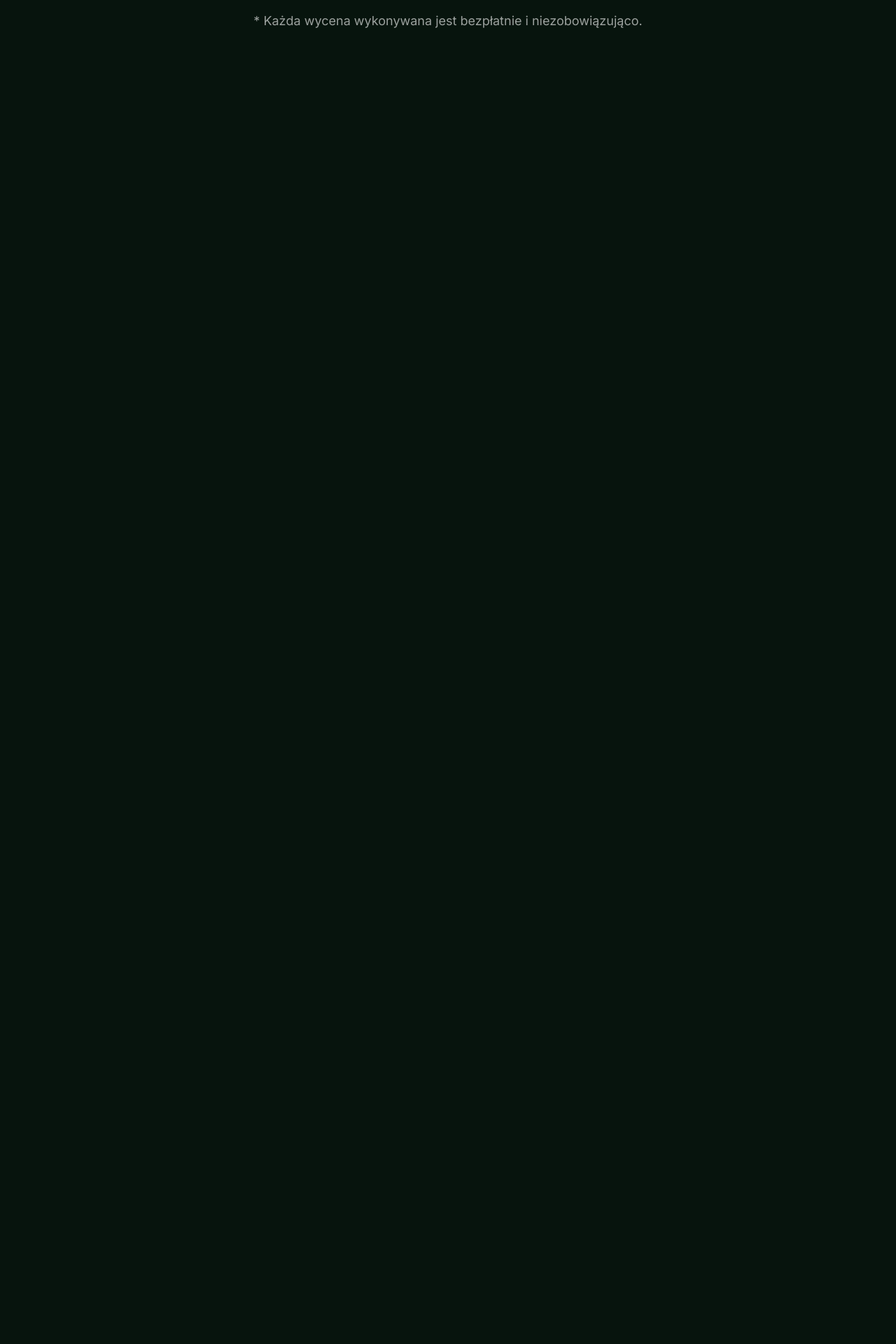
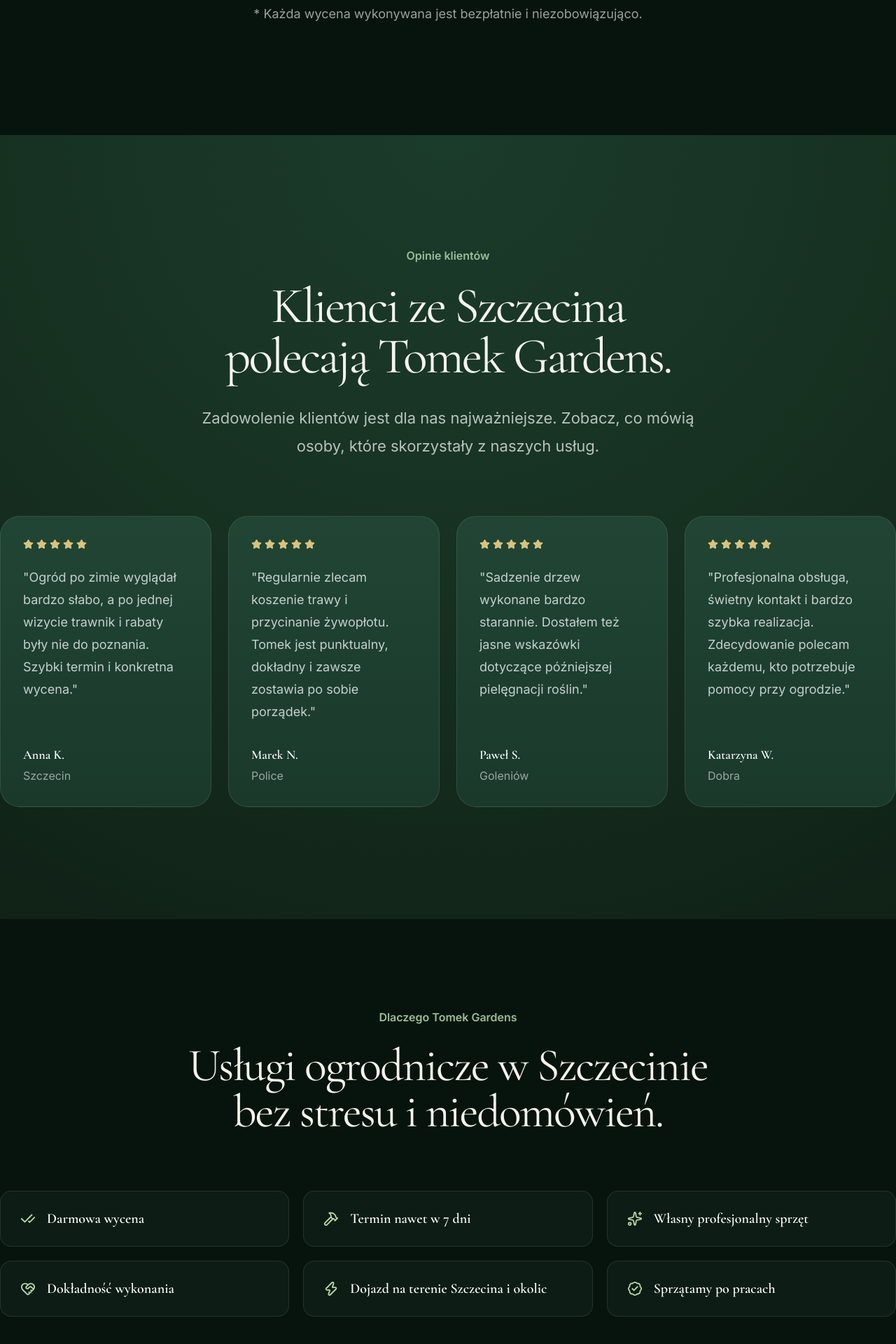
Before and after one commit to TomaszZdebiakcode/tomek-gardens, a Next.js app: page / in a window 1280 px wide. Shown: the part 4322-6242 px from the top of the page at 70% size. Before the commit the page ends 4525 px from the top, so only its background shows below. Built offline with nearby package versions, Linux system fonts and the light colour scheme.

Commit message:
feat(home): implement pricing, reviews and why-us sections

```diff
--- a/app/page.tsx
+++ b/app/page.tsx
@@ -3,6 +3,8 @@
 import Services from "@/components/sections/Services";
 import Gallery from "@/components/sections/Gallery";
 import Pricing from "@/components/sections/Pricing";
+import Reviews from "@/components/sections/Reviews";
+import Features from "@/components/sections/Features";
 
 export default function Home() {
   return (
@@ -11,7 +13,9 @@
       <Hero />
       <Services />
       <Gallery />
-      <Pricing/>
-      </>
+      <Pricing />
+      <Reviews />
+      <Features />
+    </>
   );
 }
--- /dev/null
+++ b/components/sections/Features.tsx
@@ -0,0 +1,40 @@
+import Container from "@/components/ui/Container";
+import FeatureCard from "@/components/ui/FeatureCard";
+import { features } from "@/data/features";
+
+export default function Features() {
+    return (
+        <section
+            className="bg-[#07140d] py-24 lg:py-32"
+        >
+            <Container>
+
+                <div className="mx-auto max-w-[820px] text-center">
+
+                    <span className="text-[16px] font-semibold text-[#9bbd96]">
+                        Dlaczego Tomek Gardens
+                    </span>
+
+                    <h2 className="mt-6 font-heading text-[42px] leading-[1] tracking-[-0.03em] text-[#f4f2ea] md:text-[58px] lg:text-[66px]">
+                        Usługi ogrodnicze w Szczecinie
+                        <br />
+                        bez stresu i niedomówień.
+                    </h2>
+
+                </div>
+
+                <div className="mt-20 grid gap-5 md:grid-cols-2 xl:grid-cols-3">
+
+                    {features.map((feature) => (
+                        <FeatureCard
+                            key={feature.title}
+                            {...feature}
+                        />
+                    ))}
+
+                </div>
+
+            </Container>
+        </section>
+    );
+}
--- a/components/sections/Reviews.tsx
+++ b/components/sections/Reviews.tsx
@@ -0,0 +1,79 @@
+import Container from "@/components/ui/Container";
+import ReviewCard from "@/components/ui/ReviewCard";
+import { reviews } from "@/data/reviews";
+
+export default function Reviews() {
+    return (
+        <section
+            className="py-24 lg:py-40"
+            style={{
+                background:
+                    "radial-gradient(circle at top, #1b3b2b 0%, #173222 45%, #102116 100%)",
+            }}
+        >
+            <Container>
+
+                <div className="mx-auto max-w-[850px] text-center">
+
+                    <span className="text-[16px] font-semibold text-[#9bbd96]">
+                        Opinie klientów
+                    </span>
+
+                    <h2
+                        className="
+            mt-6
+            font-heading
+            text-[44px]
+            leading-[1]
+            tracking-[-0.04em]
+            text-[#f5f4ef]
+
+            lg:text-[72px]
+          "
+                    >
+                        Klienci ze Szczecina
+                        <br />
+                        polecają Tomek Gardens.
+                    </h2>
+
+                    <p
+                        className="
+            mx-auto
+            mt-8
+            max-w-[720px]
+            text-[18px]
+            leading-8
+            text-white/70
+
+            lg:text-[22px]
+            lg:leading-10
+          "
+                    >
+                        Zadowolenie klientów jest dla nas najważniejsze.
+                        Zobacz, co mówią osoby, które skorzystały z naszych usług.
+                    </p>
+
+                </div>
+
+                <div
+                    className="
+          mt-20
+          grid
+          gap-6
+
+          md:grid-cols-2
+          xl:grid-cols-4
+        "
+                >
+                    {reviews.map((review) => (
+                        <ReviewCard
+                            key={review.name}
+                            {...review}
+                        />
+                    ))}
+                </div>
+
+            </Container>
+        </section>
+    );
+}
--- /dev/null
+++ b/components/ui/FeatureCard.tsx
@@ -0,0 +1,44 @@
+import { LucideIcon } from "lucide-react";
+
+type Props = {
+    icon: LucideIcon;
+    title: string;
+};
+
+export default function FeatureCard({
+    icon: Icon,
+    title,
+}: Props) {
+    return (
+        <article
+            className="
+        flex
+        items-center
+        gap-4
+        rounded-2xl
+        border
+        border-white/10
+        bg-[#0d1c14]
+        px-7
+        py-6
+        transition-all
+        duration-300
+
+        hover:-translate-y-1
+        hover:border-[#9bbd96]/30
+        hover:bg-[#12251b]
+        hover:shadow-[0_0_40px_rgba(184,216,167,0.05)]
+    "
+        >
+            <Icon
+                size={22}
+                strokeWidth={2}
+                className="text-[#b8d8a7]"
+            />
+
+            <h3 className="text-[20px] font-semibold text-white">
+                {title}
+            </h3>
+        </article>
+    );
+}
--- a/components/ui/PricingCard.tsx
+++ b/components/ui/PricingCard.tsx
@@ -21,8 +21,16 @@
                 strokeWidth={1.8}
                 className="mb-7 text-[#b8d8a7]"
             />
-
-            <h3 className="text-[32px] font-bold text-white">
+            <h3
+                className="
+        min-h-[72px]
+        font-heading
+        text-[32px]
+        font-semibold
+        leading-[1.15]
+        text-white
+    "
+            >
                 {title}
             </h3>
 
@@ -30,7 +38,7 @@
                 {price}
             </div>
 
-            <p className="mt-7 flex-1 text-[18px] leading-8 text-white/65">
+            <p className="min-h-[130px] mt-7 flex-1 text-[18px] leading-8 text-white/65">
                 {description}
             </p>
 
--- /dev/null
+++ b/components/ui/ReviewCard.tsx
@@ -0,0 +1,56 @@
+import { Star } from "lucide-react";
+
+type Props = {
+    name: string;
+    city: string;
+    review: string;
+};
+
+export default function ReviewCard({
+    name,
+    city,
+    review,
+}: Props) {
+    return (
+        <article
+            className="
+            flex h-full flex-col
+      rounded-[28px]
+      border
+      border-white/10
+      bg-gradient-to-b
+      from-[#214534]
+      to-[#1a392b]
+      p-8
+      transition-all
+      duration-300
+      hover:-translate-y-1
+      hover:border-[#b8d8a7]/40
+    "
+        >
+            <div className="mb-6 flex gap-1">
+                {[...Array(5)].map((_, i) => (
+                    <Star
+                        key={i}
+                        size={15}
+                        className="fill-[#d9c27f] text-[#d9c27f]"
+                    />
+                ))}
+            </div>
+
+            <p className="text-[18px] leading-8 text-white/75">
+                "{review}"
+            </p>
+
+            <div className="mt-auto pt-8">
+                <h4 className="text-[18px] font-semibold text-white">
+                    {name}
+                </h4>
+
+                <p className="mt-1 text-white/55">
+                    {city}
+                </p>
+            </div>
+        </article>
+    );
+}
--- /dev/null
+++ b/data/features.ts
@@ -0,0 +1,35 @@
+import {
+    CheckCheck,
+    Hammer,
+    Sparkles,
+    HeartHandshake,
+    Zap,
+    BadgeCheck,
+} from "lucide-react";
+
+export const features = [
+    {
+        icon: CheckCheck,
+        title: "Darmowa wycena",
+    },
+    {
+        icon: Hammer,
+        title: "Termin nawet w 7 dni",
+    },
+    {
+        icon: Sparkles,
+        title: "Własny profesjonalny sprzęt",
+    },
+    {
+        icon: HeartHandshake,
+        title: "Dokładność wykonania",
+    },
+    {
+        icon: Zap,
+        title: "Dojazd na terenie Szczecina i okolic",
+    },
+    {
+        icon: BadgeCheck,
+        title: "Sprzątamy po pracach",
+    },
+];
--- a/data/pricing.ts
+++ b/data/pricing.ts
@@ -11,14 +11,14 @@
         title: "Koszenie trawnika",
         price: "od 150 zł",
         description:
-            "Wycena zależy od powierzchni, wysokości trawy i dostępu do ogrodu.",
+            "Cena zależy od powierzchni, wysokości trawy oraz dostępu do ogrodu.",
     },
     {
         icon: Trees,
         title: "Przycinanie żywopłotu",
-        price: "od 20 zł / mb",
+        price: "od 20 zł",
         description:
-            "Cena zależy od wysokości żywopłotu oraz ilości materiału do wywozu.",
+            "Cena za metr bieżący żywopłotu. Ostateczny koszt zależy od wysokości i ilości materiału do wywozu.",
     },
     {
         icon: Sprout,
--- a/data/reviews.ts
+++ b/data/reviews.ts
@@ -0,0 +1,26 @@
+export const reviews = [
+    {
+        name: "Anna K.",
+        city: "Szczecin",
+        review:
+            "Ogród po zimie wyglądał bardzo słabo, a po jednej wizycie trawnik i rabaty były nie do poznania. Szybki termin i konkretna wycena.",
+    },
+    {
+        name: "Marek N.",
+        city: "Police",
+        review:
+            "Regularnie zlecam koszenie trawy i przycinanie żywopłotu. Tomek jest punktualny, dokładny i zawsze zostawia po sobie porządek.",
+    },
+    {
+        name: "Paweł S.",
+        city: "Goleniów",
+        review:
+            "Sadzenie drzew wykonane bardzo starannie. Dostałem też jasne wskazówki dotyczące późniejszej pielęgnacji roślin.",
+    },
+    {
+        name: "Katarzyna W.",
+        city: "Dobra",
+        review:
+            "Profesjonalna obsługa, świetny kontakt i bardzo szybka realizacja. Zdecydowanie polecam każdemu, kto potrzebuje pomocy przy ogrodzie.",
+    },
+];
```
Also changed, not shown: components/sections/WhyUs.tsx (deleted).
